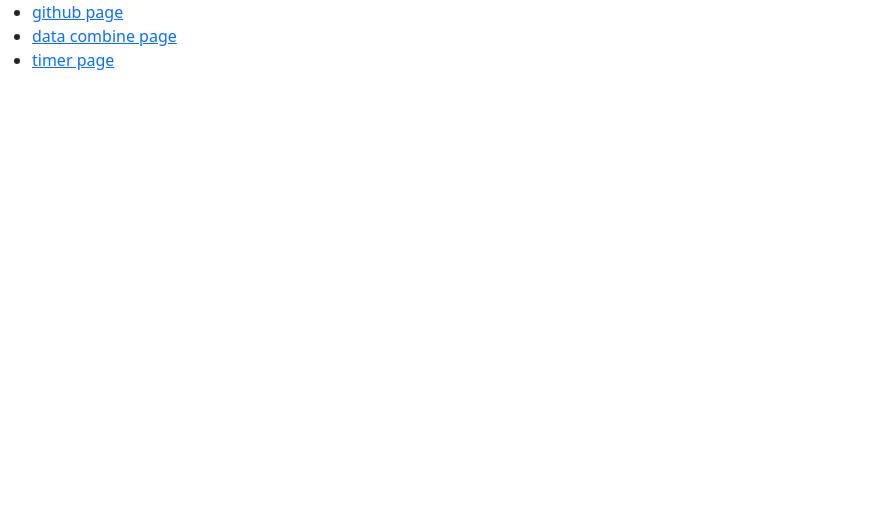
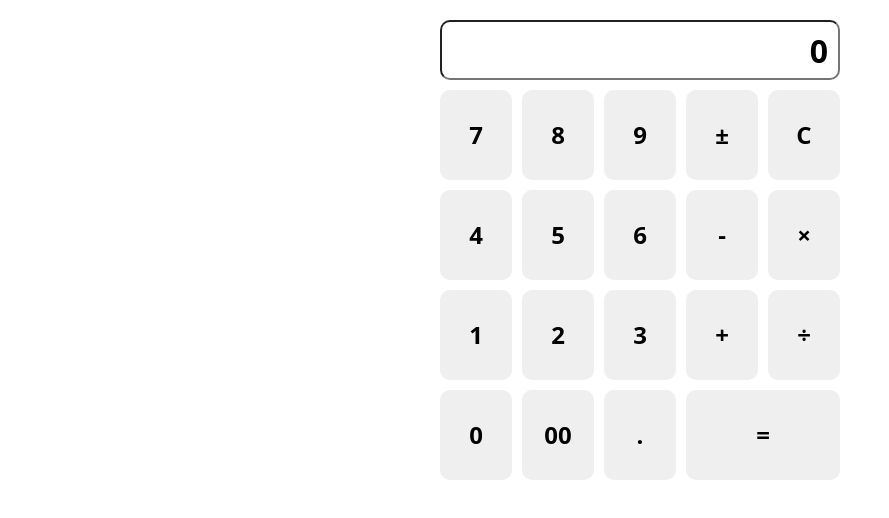
Before and after one commit to Enchanted-Millet/homework-nodejs, a React (Create React App) app in the folder reactjs/: page / in a window 1280 px wide. Shown: the top 518 px of the page, without its empty margins (0-889 px from the left). Built offline with nearby package versions, Linux system fonts and the light colour scheme.

Commit message:
update U4
Signed-off-by: AaronZ <rocheers@hotmail.com>

```diff
--- a/reactjs/src/App.js
+++ b/reactjs/src/App.js
@@ -11,7 +11,7 @@ export default class App extends Component {
     render() {
         return (
             <React.Suspense fallback={<div>Loading...</div>}>
-                <U7 />
+                <U4 />
             </React.Suspense>
         )
     }
--- a/reactjs/src/U4/hw3/components/year.js
+++ b/reactjs/src/U4/hw3/components/year.js
@@ -51,6 +51,7 @@ export default function YearTable({ dateObj, setDate, showYearTableHandler }) {
             cells.push(row)
         }
     })
+
     rows.push(cells)
     let yearList = rows.map((d, i) => <tr key={i}>{d}</tr>)
 
--- a/reactjs/src/U4/index.js
+++ b/reactjs/src/U4/index.js
@@ -1,12 +1,12 @@
-import React, { Component } from 'react';
-import Calculator from './hw2';
-import Calendar from './hw3';
+import React, { Component } from 'react'
+import Calculator from './hw2'
+import Calendar from './hw3'
 
 export default class U4 extends Component {
     render() {
         return (
-            // <Calculator />
-            <Calendar />
-        );
+            <Calculator />
+            // <Calendar />
+        )
     }
 }
```
